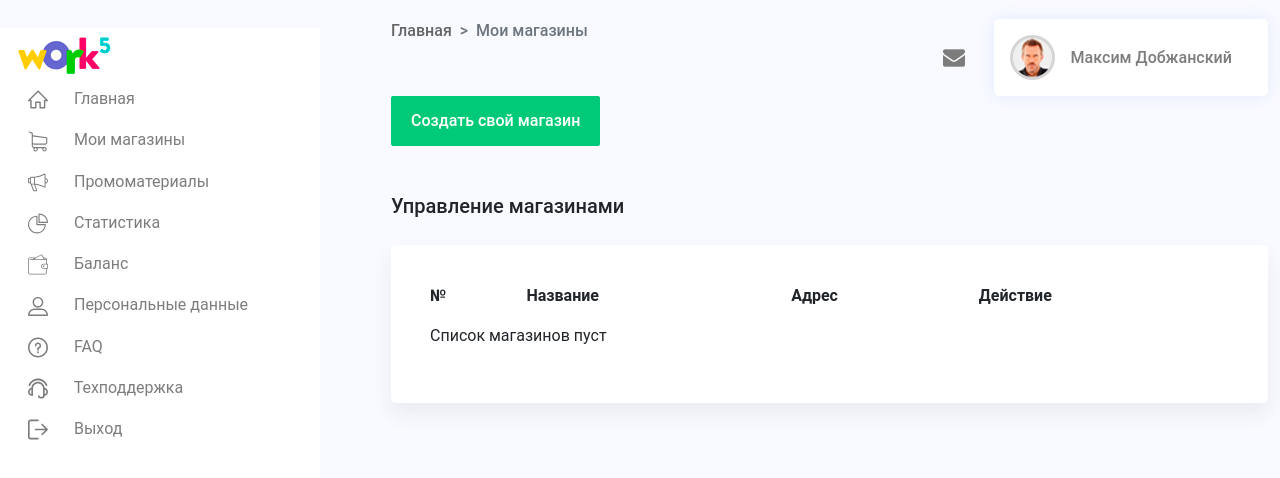
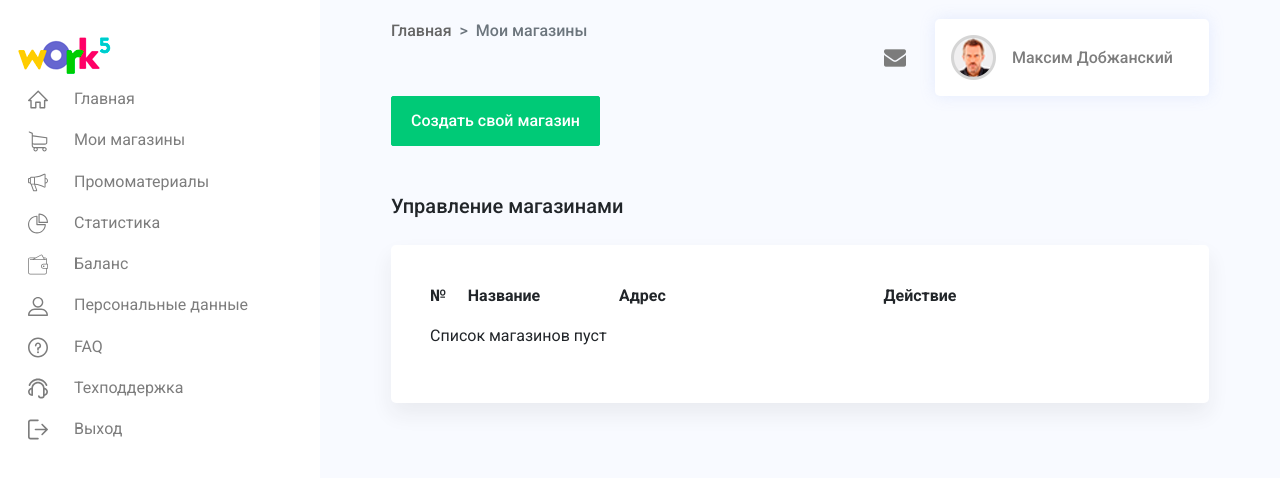
Before and after one commit to balkheeva/html, a plain HTML site: page work5/index.html in a window 1280 px wide. Drawn offline with Linux system fonts and the light colour scheme.

Commit message:
table layout fixed

```diff
--- a/work5/css/style.css
+++ b/work5/css/style.css
@@ -5,7 +5,7 @@
 body {
     background-color: #f8faff;
     overflow-x: hidden;
-    font-family: Roboto;
+    font-family: 'Roboto', sans-serif;
 }
 
 body, html {
@@ -64,12 +64,14 @@ body, html {
 .sidebar {
     background-color: white;
     height: 100vh;
-    margin-top: 28px;
 }
 
 .sidebar svg {
     margin-right: 22px;
     fill:#7d7d7d;
+}
+.sidebar img {
+    margin-top:28px;
 }
 
 .sidebar__nav {
@@ -85,6 +87,7 @@ body, html {
 .content {
     margin-top: 19px;
     margin-left: 59px;
+    margin-right: 59px;
 }
 
 .profileInfo {
@@ -184,7 +187,7 @@ body, html {
 .store-item + .store-item {
     border-top: 1px solid #f4f4f4;
 }
-.shrink {
-    width: 100px;
-    white-space: nowrap;
+.custom-grid {
+    display: grid;
+    grid-template-columns: 5% 20% 35% 40%;
 }
--- a/work5/index.html
+++ b/work5/index.html
@@ -6,6 +6,9 @@
     <link rel="stylesheet" href="css/bootstrap.css">
     <link rel="stylesheet" href="css/bootstrap-utilities.css">
     <link rel="stylesheet" href="css/style.css">
+    <link rel="preconnect" href="https://fonts.googleapis.com">
+    <link rel="preconnect" href="https://fonts.gstatic.com" crossorigin>
+    <link href="https://fonts.googleapis.com/css2?family=Roboto:wght@400;500;700&display=swap" rel="stylesheet">
 </head>
 <body>
 <div class="container-xl container-xl__1440 ">
@@ -126,12 +129,15 @@
 
             </div>
             <!-- Button trigger modal -->
-            <button type="button" class="btn btn-green-primary create-store-js" data-bs-toggle="modal" data-bs-target="#createStoreModal">Создать свой
-                магазин</button>
+            <button type="button" class="btn btn-green-primary create-store-js" data-bs-toggle="modal"
+                    data-bs-target="#createStoreModal">Создать свой
+                магазин
+            </button>
 
             <!-- Modal -->
             <div class="position-relative">
-                <div class="modal modal__createStore" id="createStoreModal" data-bs-backdrop="false" tabindex="-1" role="dialog"
+                <div class="modal modal__createStore" id="createStoreModal" data-bs-backdrop="false" tabindex="-1"
+                     role="dialog"
                      aria-labelledby="exampleModalLabel" aria-hidden="true">
                     <form class="modal-dialog modal__createStore__dialog" role="document">
                         <div class="modal-content modal__createStore__content">
@@ -140,13 +146,15 @@
                                     <span class="new">Создать магазин</span>
                                     <span class="edit">Редактировать магазин</span>
                                 </h5>
-                                <button type="button" class="btn-close" data-bs-dismiss="modal" aria-label="Close"></button>
+                                <button type="button" class="btn-close" data-bs-dismiss="modal"
+                                        aria-label="Close"></button>
                             </div>
                             <div class="modal-body modal__createStore__body">
                                 <div class="selectArea d-flex justify-content-between">
                                     <div class="selectArea__template">
                                         <label for="template">Шаблон</label>
-                                        <select class="form-select select__createStore template-js" id="template" aria-label="Default select example">
+                                        <select class="form-select select__createStore template-js" id="template"
+                                                aria-label="Default select example">
                                             <option selected>Стандартный</option>
                                             <option value="one">One</option>
                                             <option value="two">Two</option>
@@ -156,7 +164,8 @@
 
                                     <div class="selectArea__colorScheme">
                                         <label for="theme">Цветовая схема</label>
-                                        <select class="form-select select__createStore theme-js" id="theme" aria-label="Default select example">
+                                        <select class="form-select select__createStore theme-js" id="theme"
+                                                aria-label="Default select example">
                                             <option selected>Классическая</option>
                                             <option value="one">One</option>
                                             <option value="two">Two</option>
@@ -185,12 +194,14 @@
                                 </div>
                                 <div class="tip d-flex justify-content-between align-items-center">
                                     <div>
-                                        <svg xmlns="http://www.w3.org/2000/svg" xml:space="preserve" width="52" height="52">
+                                        <svg xmlns="http://www.w3.org/2000/svg" xml:space="preserve" width="52"
+                                             height="52">
                                     <path d="M26 0C11.664 0 0 11.663 0 26s11.664 26 26 26 26-11.663 26-26S40.336 0 26 0zm0 50C12.767 50 2 39.233 2 26S12.767 2 26 2s24 10.767 24 24-10.767 24-24 24z"/>
                                             <path d="M26 10a1 1 0 0 0-1 1v22a1 1 0 1 0 2 0V11a1 1 0 0 0-1-1zM26 37a1 1 0 0 0-1 1v2a1 1 0 1 0 2 0v-2a1 1 0 0 0-1-1z"/>
                                 </svg>
                                     </div>
-                                    <p>В названии домена разрешены латиница и “-”, запрещается использовать словосочетание
+                                    <p>В названии домена разрешены латиница и “-”, запрещается использовать
+                                        словосочетание
                                         Work 5. После создания магазина Вы сможете прикрутить свой домен (например
                                         ivangrozniy.ru). Подробнее по <a href="#">ссылке</a></p>
                                 </div>
@@ -198,7 +209,8 @@
 
                             </div>
                             <div class="modal-footer footer__createStore justify-content-start">
-                                <button type="button" class="btn btn-gray-secondary" data-bs-dismiss="modal">Отмена</button>
+                                <button type="button" class="btn btn-gray-secondary" data-bs-dismiss="modal">Отмена
+                                </button>
                                 <button type="submit" class="btn btn-green-primary addStoreBtn-js">
                                     <span class="new">Создать</span>
                                     <span class="edit">Сохранить</span>
@@ -213,7 +225,7 @@
             <div class="storeManager  bg-white">
                 <table class="table storeManager__table table-js ">
                     <thead>
-                    <tr>
+                    <tr class="custom-grid">
                         <th scope="col">№</th>
                         <th scope="col">Название</th>
                         <th scope="col">Адрес</th>
@@ -232,7 +244,7 @@
 </div>
 
 <template class="store-item-template">
-    <tr class="store-item align-middle">
+    <tr class="store-item align-middle custom-grid">
         <td class="store-item-id"></td>
         <td class="store-item-name"></td>
         <td class="store-item-domain"></td>
```
